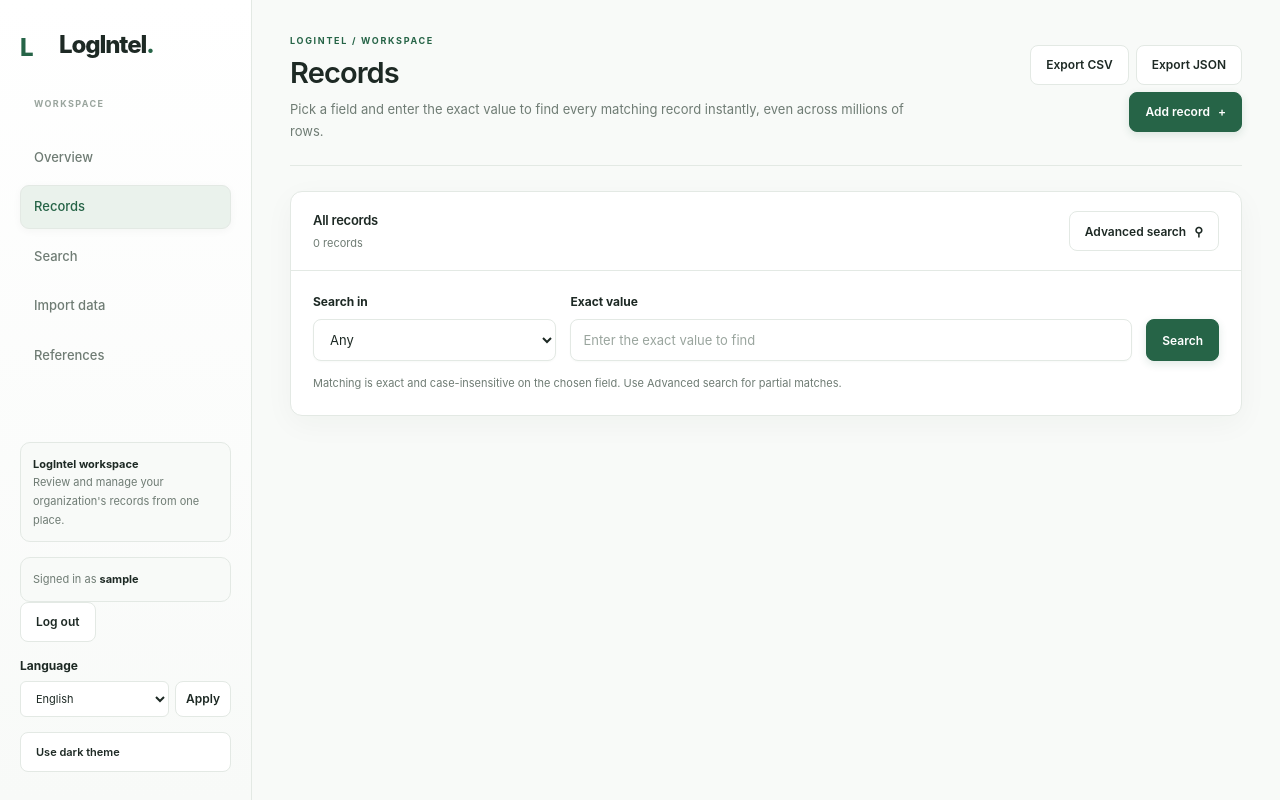
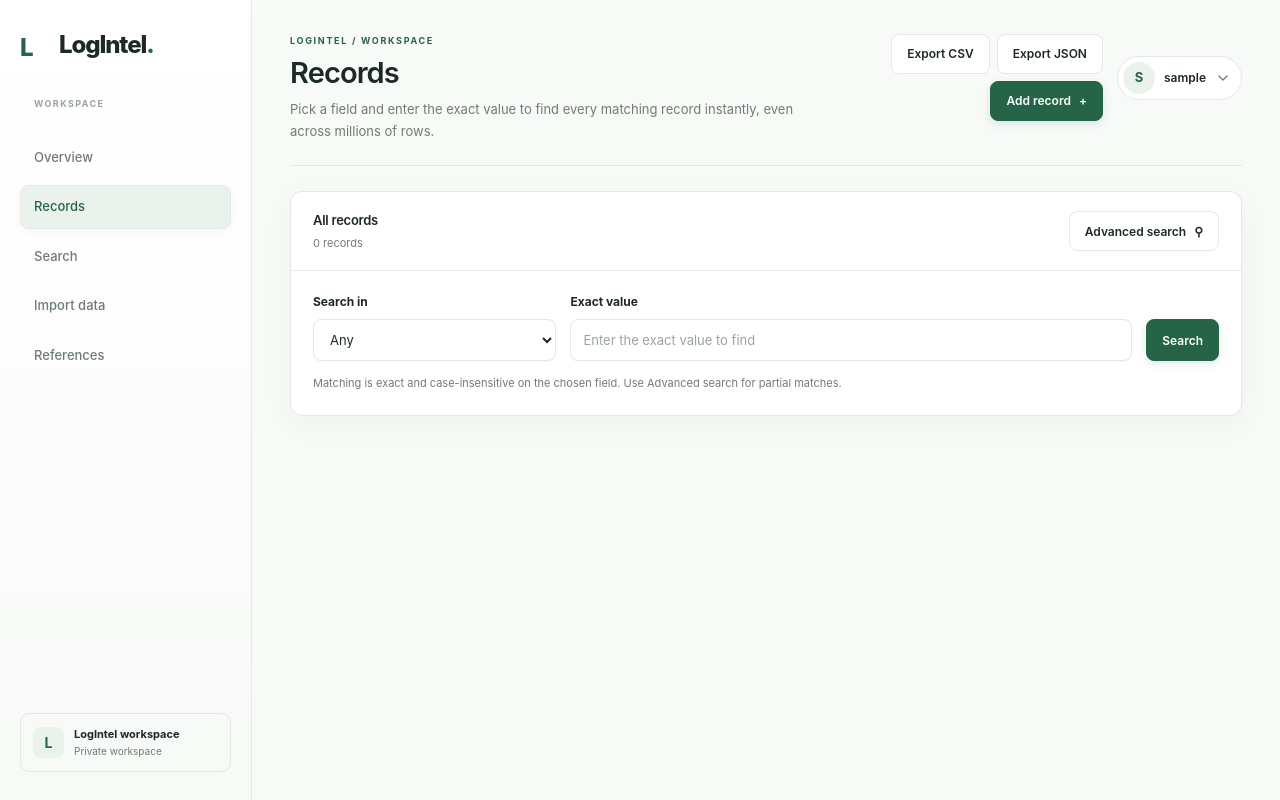
Before and after one commit to RussellTCrivello/credvault, a Django app: page /records/ in a window 1280 px wide. Run offline with Django 5.2, Linux system fonts and the light colour scheme; the visitor is signed in with stand-in values (Sample User, id 1).

Commit message:
first commit5

```diff
--- a/vault/static/monitoring/admin.css
+++ b/vault/static/monitoring/admin.css
@@ -1,8 +1,9 @@
 .page-intro{margin-top:8px;color:var(--muted);font-size:12px;line-height:1.7}
 .vault-topbar{align-items:flex-start}
 .header-actions{justify-content:flex-end}
+.topbar-right{align-self:flex-start}
 .nav-label{margin:0;color:var(--subtle);font-size:9px;font-weight:650;letter-spacing:1.4px;text-transform:uppercase}
-.theme-toggle{justify-content:flex-start;font-size:11px}
+.profile-panel .theme-toggle{justify-content:flex-start;font-size:11px}
 .language-form{display:grid;gap:6px}
 .language-form .field-label{margin:0}
 .language-controls{display:flex;gap:6px}
@@ -82,8 +83,8 @@
 .confirm-panel .form-actions{justify-content:flex-start}
 .button.danger{color:var(--red);background:var(--red-soft);border-color:transparent}
 .button.danger:hover{border-color:var(--red)}
-@media(max-width:760px){.vault-topbar{align-items:flex-start}.header-actions{justify-content:flex-start}.action-grid,.dashboard-stats,.form-grid,.record-detail{grid-template-columns:1fr}.record-form .field:has(#id_url),.record-form .field:has(#id_secret_data),.record-detail .detail-wide{grid-column:auto}.table-toolbar{align-items:flex-start}.table-toolbar>.button{white-space:normal}.search-controls{align-items:stretch}.search-controls .button{padding-inline:11px}}
-@media(max-width:480px){.header-actions{width:100%;flex-wrap:wrap}.header-actions .button{flex:1}.vault-main{padding-inline:14px}.search-controls{flex-direction:column}.form-actions{flex-wrap:wrap}.form-actions .button{flex:1}}
+@media(max-width:760px){.vault-topbar{align-items:flex-start}.topbar-right{align-self:stretch;width:100%;justify-content:space-between}.header-actions{justify-content:flex-start}.action-grid,.dashboard-stats,.form-grid,.record-detail{grid-template-columns:1fr}.record-form .field:has(#id_url),.record-form .field:has(#id_secret_data),.record-detail .detail-wide{grid-column:auto}.table-toolbar{align-items:flex-start}.table-toolbar>.button{white-space:normal}.search-controls{align-items:stretch}.search-controls .button{padding-inline:11px}}
+@media(max-width:480px){.header-actions{width:auto;flex-wrap:wrap}.header-actions .button{flex:1}.vault-main{padding-inline:14px}.search-controls{flex-direction:column}.form-actions{flex-wrap:wrap}.form-actions .button{flex:1}}
 [dir=rtl] .vault-sidebar{border-right:0;border-left:1px solid var(--line)}
 [dir=rtl] .vault-sidebar-bottom{text-align:right}
 [dir=rtl] .vault-table th,[dir=rtl] .vault-table td{text-align:right}
--- a/vault/static/monitoring/admin.js
+++ b/vault/static/monitoring/admin.js
@@ -1,5 +1,31 @@
 const themeToggle = document.querySelector("#theme-toggle");
 const themeStorageKey = "logintel-theme";
+
+(function setupProfileMenu() {
+  const trigger = document.querySelector("#profile-trigger");
+  const panel = document.querySelector("#profile-panel");
+  if (!trigger || !panel) return;
+
+  function setOpen(open) {
+    trigger.setAttribute("aria-expanded", String(open));
+    panel.hidden = !open;
+  }
+
+  trigger.addEventListener("click", () => {
+    setOpen(trigger.getAttribute("aria-expanded") !== "true");
+  });
+
+  document.addEventListener("click", (event) => {
+    if (!event.target.closest(".profile-menu")) setOpen(false);
+  });
+
+  document.addEventListener("keydown", (event) => {
+    if (event.key === "Escape" && trigger.getAttribute("aria-expanded") === "true") {
+      setOpen(false);
+      trigger.focus();
+    }
+  });
+})();
 
 (function setupImportProgress() {
   const form = document.querySelector(".import-form");
--- a/vault/static/monitoring/vault.css
+++ b/vault/static/monitoring/vault.css
@@ -4,13 +4,45 @@
 .vault-sidebar nav{display:grid;gap:6px}
 .vault-sidebar nav a{padding:11px 13px;border-radius:6px;color:var(--muted);font-size:13px}
 .vault-sidebar nav a:hover,.vault-sidebar nav a.active{background:var(--green-soft);color:var(--green)}
-.vault-sidebar-bottom{margin-top:auto;display:grid;gap:15px}
-.vault-sidebar-bottom p{padding:12px;border:1px solid var(--line);border-radius:7px;color:var(--muted);font-size:11px}
-.vault-sidebar-bottom p strong{color:var(--ink)}
-.vault-sidebar-bottom small{display:block;color:var(--muted);text-transform:capitalize}
+.vault-sidebar-bottom{margin-top:auto}
+.workspace-card{display:flex;align-items:center;gap:10px;padding:12px;border:1px solid var(--line);border-radius:9px;background:var(--bg)}
+.workspace-card-mark{display:grid;place-items:center;width:31px;height:31px;flex:0 0 auto;border-radius:8px;background:var(--green-soft);color:var(--green);font-weight:750}
+.workspace-card strong,.workspace-card small{display:block}
+.workspace-card strong{font-size:11px}
+.workspace-card small{margin-top:2px;color:var(--muted);font-size:10px}
 .vault-main{min-width:0;max-width:1600px;width:100%;margin:0 auto;padding:30px clamp(18px,4vw,60px)}
 .vault-topbar{display:flex;align-items:center;justify-content:space-between;gap:16px;margin-bottom:26px}
 .vault-topbar h1{margin-top:4px}
+.topbar-right{display:flex;align-items:center;justify-content:flex-end;gap:14px;min-width:0}
+.profile-menu{position:relative;flex:0 0 auto}
+.profile-trigger{display:flex;align-items:center;gap:9px;min-height:44px;padding:4px 10px 4px 5px;border:1px solid var(--line);border-radius:999px;background:var(--panel);color:var(--ink);transition:border-color .15s,background .15s}
+.profile-trigger:hover,.profile-trigger[aria-expanded="true"]{border-color:#b9cdbf;background:var(--bg)}
+.profile-avatar,.profile-panel-avatar{display:grid;place-items:center;flex:0 0 auto;border-radius:50%;background:var(--green-soft);color:var(--green);font-weight:700}
+.profile-avatar{width:32px;height:32px;font-size:13px}
+.profile-avatar-guest svg{width:18px;height:18px}
+.profile-trigger-name{max-width:150px;overflow:hidden;text-overflow:ellipsis;white-space:nowrap;font-size:12px;font-weight:600}
+.profile-chevron{width:16px;height:16px;color:var(--muted);transition:transform .15s}
+.profile-trigger[aria-expanded="true"] .profile-chevron{transform:rotate(180deg)}
+.profile-panel{position:absolute;z-index:90;top:calc(100% + 10px);inset-inline-end:0;width:min(320px,calc(100vw - 28px));max-height:calc(100vh - 100px);overflow-y:auto;border:1px solid var(--line);border-radius:12px;background:var(--panel);box-shadow:var(--shadow);color:var(--ink)}
+.profile-panel-heading{display:flex;align-items:center;gap:12px;padding:17px 18px}
+.profile-panel-avatar{width:40px;height:40px;font-size:16px}
+.profile-panel-avatar svg{width:20px;height:20px}
+.profile-identity{min-width:0}
+.profile-identity strong,.profile-identity small{display:block;overflow:hidden;text-overflow:ellipsis;white-space:nowrap}
+.profile-identity strong{font-size:13px}
+.profile-identity small{margin-top:2px;color:var(--muted);font-size:11px}
+.profile-panel-section{display:grid;gap:12px;padding:15px 18px;border-top:1px solid var(--line)}
+.profile-section-label{color:var(--muted);font-size:10px;font-weight:700;letter-spacing:.08em;text-transform:uppercase}
+.profile-language-form{display:grid;gap:6px}
+.profile-language-form .field-label{margin:0;font-size:11px}
+.profile-language-form .language-controls{display:flex;gap:7px}
+.profile-language-form .select-input{min-width:0;flex:1;height:38px;padding-block:6px;font-size:12px}
+.profile-language-form .button{min-height:38px;padding:7px 12px}
+.profile-panel .theme-toggle{width:100%;justify-content:flex-start}
+.profile-panel-actions{padding:13px 18px;border-top:1px solid var(--line)}
+.profile-panel-actions form{margin:0}
+.profile-panel-actions .button{width:100%}
+.profile-logout{justify-content:flex-start;color:var(--red)}
 .vault-toolbar{display:flex;flex-wrap:wrap;justify-content:space-between;align-items:center;gap:12px;margin-bottom:18px}
 .vault-toolbar form{display:flex;gap:8px;flex:1;max-width:580px}
 .vault-toolbar input{min-width:120px;flex:1}
@@ -41,4 +73,4 @@
 .vault-detail div{min-width:0}
 .vault-detail dt{font-size:10px;color:var(--muted);text-transform:uppercase}
 .vault-detail dd{margin:3px 0 0;overflow-wrap:anywhere}
-@media(max-width:760px){.vault-shell{grid-template-columns:1fr}.vault-sidebar{position:static;height:auto;padding:12px 16px;display:grid;grid-template-columns:1fr auto;gap:8px;border-right:0;border-bottom:1px solid var(--line)}.vault-sidebar .brand{margin:0}.vault-sidebar .nav-label,.vault-sidebar-bottom p,.vault-sidebar-bottom>div{display:none}.vault-sidebar nav{grid-column:1/-1;display:flex;overflow:auto}.vault-sidebar-bottom{margin:0;display:block}.vault-sidebar-bottom .button{padding:6px 9px;min-height:30px}.vault-main{padding-top:20px}.vault-form{grid-template-columns:1fr}.vault-form .wide{grid-column:auto}.vault-toolbar form{max-width:none}}
+@media(max-width:760px){.vault-shell{grid-template-columns:1fr}.vault-sidebar{position:static;height:auto;padding:12px 16px;display:grid;grid-template-columns:1fr auto;gap:8px;border-right:0;border-bottom:1px solid var(--line)}.vault-sidebar .brand{margin:0}.vault-sidebar .nav-label,.vault-sidebar-bottom{display:none}.vault-sidebar nav{grid-column:1/-1;display:flex;overflow:auto}.vault-main{padding-top:20px}.vault-form{grid-template-columns:1fr}.vault-form .wide{grid-column:auto}.vault-toolbar form{max-width:none}}
--- a/vault/templates/vault/base.html
+++ b/vault/templates/vault/base.html
@@ -30,17 +30,54 @@
           <a href="{% url 'vault:references_index' %}" {% if request.resolver_match.url_name == 'references_index' or request.resolver_match.url_name == 'references' or request.resolver_match.url_name == 'reference_delete' %}class="active" aria-current="page"{% endif %}>{% trans "References" %}</a>
         </nav>
         <div class="vault-sidebar-bottom">
-          <p><strong>{% trans "LogIntel workspace" %}</strong><br />{% trans "Review and manage your organization's records from one place." %}</p>
+          <div class="workspace-card">
+            <span class="workspace-card-mark" aria-hidden="true">L</span>
+            <div>
+              <strong>{% trans "LogIntel workspace" %}</strong>
+              <small>{% trans "Private workspace" %}</small>
+            </div>
+          </div>
+        </div>
+      </aside>
+      <main id="main-content" class="vault-main" tabindex="-1">
+        <header class="vault-topbar">
+          <div>
+            <p class="eyebrow">{% trans "LOGINTEL / WORKSPACE" %}</p>
+            <h1>{% block heading %}{% trans "Overview" %}{% endblock %}</h1>
+            {% block intro %}{% endblock %}
+          </div>
+          <div class="topbar-right">
+            <div class="vault-actions header-actions">{% block header_actions %}{% endblock %}</div>
+            <div class="profile-menu">
+              <button class="profile-trigger" id="profile-trigger" type="button" aria-expanded="false" aria-controls="profile-panel" aria-label="{% trans 'Open profile and settings' %}">
                 {% if request.user.is_authenticated %}
-          <div class="account-box">
-            <p class="vault-muted">{% trans "Signed in as" %} <strong>{{ request.user.get_username }}</strong></p>
-            <form method="post" action="{% url 'vault:logout' %}">
-              {% csrf_token %}
-              <button class="button" type="submit">{% trans "Log out" %}</button>
-            </form>
+                  <span class="profile-avatar" aria-hidden="true">{{ request.user.get_username|first|upper }}</span>
+                  <span class="profile-trigger-name">{{ request.user.get_username }}</span>
+                {% else %}
+                  <span class="profile-avatar profile-avatar-guest" aria-hidden="true">
+                    <svg viewBox="0 0 24 24" fill="none" stroke="currentColor" stroke-width="1.8"><circle cx="12" cy="8" r="3.5"></circle><path d="M5 20c.7-3.3 3.1-5 7-5s6.3 1.7 7 5"></path></svg>
+                  </span>
+                  <span class="profile-trigger-name">{% trans "Account" %}</span>
+                {% endif %}
+                <svg class="profile-chevron" viewBox="0 0 20 20" fill="none" aria-hidden="true"><path d="m5 7.5 5 5 5-5" stroke="currentColor" stroke-width="1.7" stroke-linecap="round" stroke-linejoin="round"></path></svg>
+              </button>
+              <section class="profile-panel" id="profile-panel" aria-label="{% trans 'Profile and settings' %}" hidden>
+                <div class="profile-panel-heading">
+                  <div class="profile-panel-avatar" aria-hidden="true">
+                    {% if request.user.is_authenticated %}
+                      {{ request.user.get_username|first|upper }}
+                    {% else %}
+                      <svg viewBox="0 0 24 24" fill="none" stroke="currentColor" stroke-width="1.8"><circle cx="12" cy="8" r="3.5"></circle><path d="M5 20c.7-3.3 3.1-5 7-5s6.3 1.7 7 5"></path></svg>
+                    {% endif %}
                   </div>
-          {% endif %}
-          <form class="language-form" action="{% url 'set_language' %}" method="post">
+                  <div class="profile-identity">
+                    <strong>{% if request.user.is_authenticated %}{{ request.user.get_username }}{% else %}{% trans "Guest" %}{% endif %}</strong>
+                    <small>{% if request.user.is_authenticated %}{% trans "Administrator account" %}{% else %}{% trans "Workspace access" %}{% endif %}</small>
+                  </div>
+                </div>
+                <div class="profile-panel-section">
+                  <p class="profile-section-label">{% trans "Preferences" %}</p>
+                  <form class="language-form profile-language-form" action="{% url 'set_language' %}" method="post">
                     {% csrf_token %}
                     <input type="hidden" name="next" value="{{ request.get_full_path }}" />
                     <label class="field-label" for="language-select">{% trans "Language" %}</label>
@@ -57,15 +94,19 @@
                   </form>
                   <button class="button theme-toggle" id="theme-toggle" type="button" aria-pressed="false" data-dark-label="{% trans 'Use dark theme' %}" data-light-label="{% trans 'Use light theme' %}">{% trans "Use dark theme" %}</button>
                 </div>
-      </aside>
-      <main id="main-content" class="vault-main" tabindex="-1">
-        <header class="vault-topbar">
-          <div>
-            <p class="eyebrow">{% trans "LOGINTEL / WORKSPACE" %}</p>
-            <h1>{% block heading %}{% trans "Overview" %}{% endblock %}</h1>
-            {% block intro %}{% endblock %}
+                <div class="profile-panel-actions">
+                  {% if request.user.is_authenticated %}
+                    <form method="post" action="{% url 'vault:logout' %}">
+                      {% csrf_token %}
+                      <button class="button profile-logout" type="submit">{% trans "Log out" %}</button>
+                    </form>
+                  {% else %}
+                    <a class="button primary profile-login" href="{% url 'vault:login' %}">{% trans "Log in" %}</a>
+                  {% endif %}
                 </div>
-          <div class="vault-actions header-actions">{% block header_actions %}{% endblock %}</div>
+              </section>
+            </div>
+          </div>
         </header>
         {% if messages %}
           <div class="message-stack" aria-live="polite">
```
Also changed, not shown: vault/tests.py (+12 -0 lines). Lines whose indentation alone changed are shown as unchanged.
